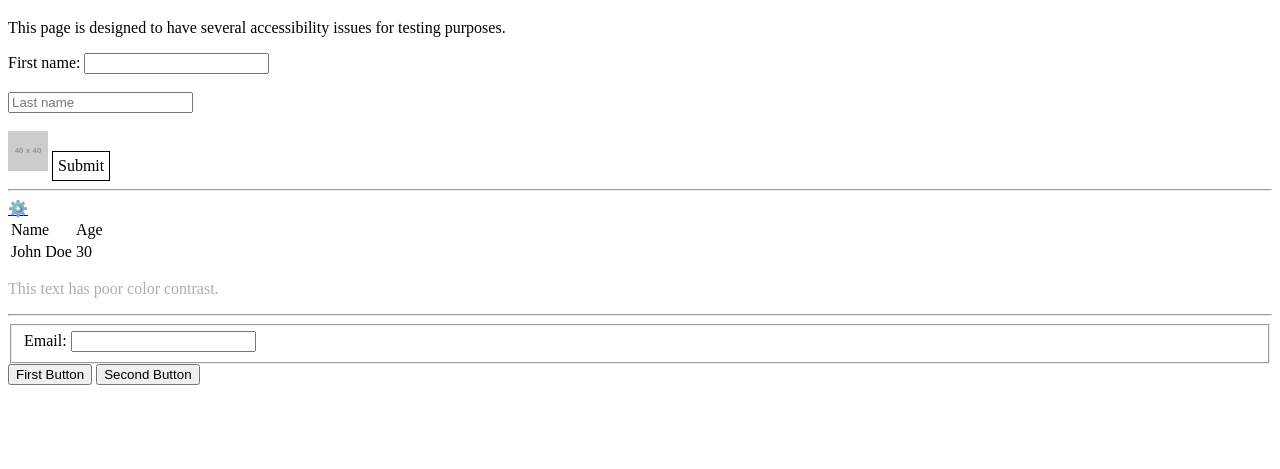
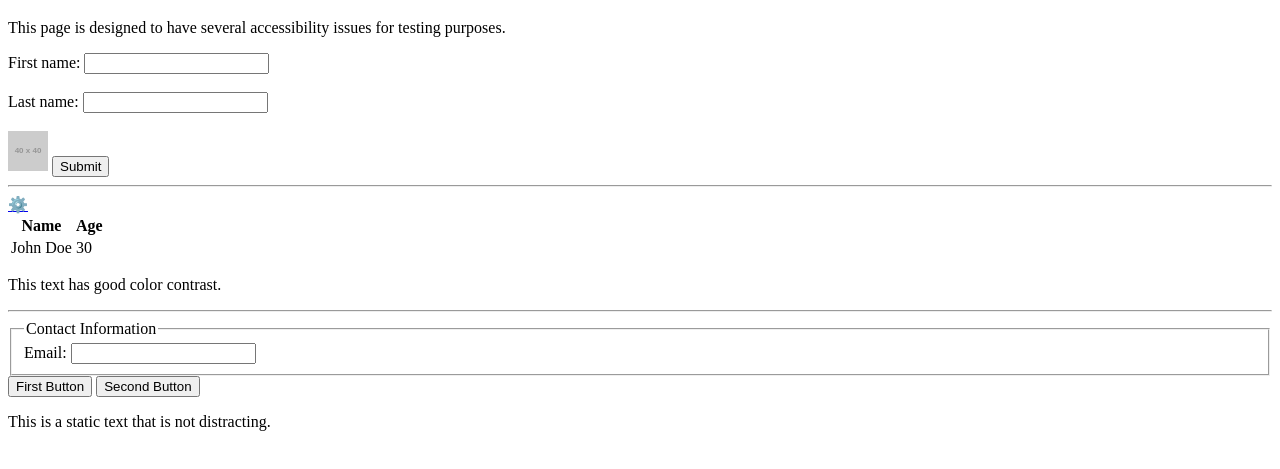
Before and after one commit to Jaz-spec/Jules, a website: page index.html in a window 1280 px wide. Shown: the part 61-530 px from the top of the page. Drawn offline with Linux system fonts and the light colour scheme; placeholder pictures from the web are drawn by us.

Commit message:
feat: automated accessibility improvements via Gemini CLI

```diff
--- a/index.html
+++ b/index.html
@@ -1,7 +1,7 @@
 <!DOCTYPE html>
 <html>
 <head>
-    <title>Inaccessible Page</title>
+    <title>Accessible Page</title>
 </head>
 <body>
 
@@ -11,55 +11,61 @@
 
     <form>
         <!-- Issue 1: Missing for attribute to link label to input -->
-        <label>First name:</label>
+        <label for="fname">First name:</label>
         <input type="text" id="fname" name="fname"><br><br>
 
         <!-- Issue 2: Placeholder as a label -->
-        <input type="text" placeholder="Last name"><br><br>
+        <label for="lname">Last name:</label>
+        <input type="text" id="lname" name="lname"><br><br>
 
         <!-- Issue 3: Image without alt text -->
-        <img src="https://via.placeholder.com/40">
+        <img src="https://via.placeholder.com/40" alt="Placeholder image">
 
         <!-- Issue 4: Using a div as a button -->
-        <div role="button" onclick="alert('Form submitted!')" style="cursor: pointer; padding: 5px; border: 1px solid black; display: inline-block;">
+        <button type="button" onclick="alert('Form submitted!')">
             Submit
-        </div>
+        </button>
     </form>
 
     <hr>
 
     <!-- Issue 5: Link with no text -->
-    <a href="/settings"><span>⚙️</span></a>
+    <a href="/settings" aria-label="Settings"><span>⚙️</span></a>
 
     <!-- Issue 6: Table without headers -->
     <table>
+      <thead>
         <tr>
-        <td>Name</td>
-        <td>Age</td>
+          <th>Name</th>
+          <th>Age</th>
         </tr>
+      </thead>
+      <tbody>
         <tr>
           <td>John Doe</td>
           <td>30</td>
         </tr>
+      </tbody>
     </table>
 
     <!-- Issue 7: Insufficient color contrast -->
-    <p style="color: #ADADAD; background-color: #FFFFFF;">This text has poor color contrast.</p>
+    <p style="color: #000000; background-color: #FFFFFF;">This text has good color contrast.</p>
 
     <hr>
 
     <!-- Issue 8: Fieldset without a legend -->
     <fieldset>
+        <legend>Contact Information</legend>
         <label for="email">Email:</label>
         <input type="email" id="email">
     </fieldset>
 
     <!-- Issue 9: Duplicate ID -->
-    <button id="submit-button">First Button</button>
-    <button id="submit-button">Second Button</button>
+    <button id="first-submit-button">First Button</button>
+    <button id="second-submit-button">Second Button</button>
 
     <!-- Issue 10: Marquee element -->
-    <marquee>This is a scrolling text that is very distracting!</marquee>
+    <p>This is a static text that is not distracting.</p>
 
 </body>
 </html>
```
Lines whose indentation alone changed are shown as unchanged.
